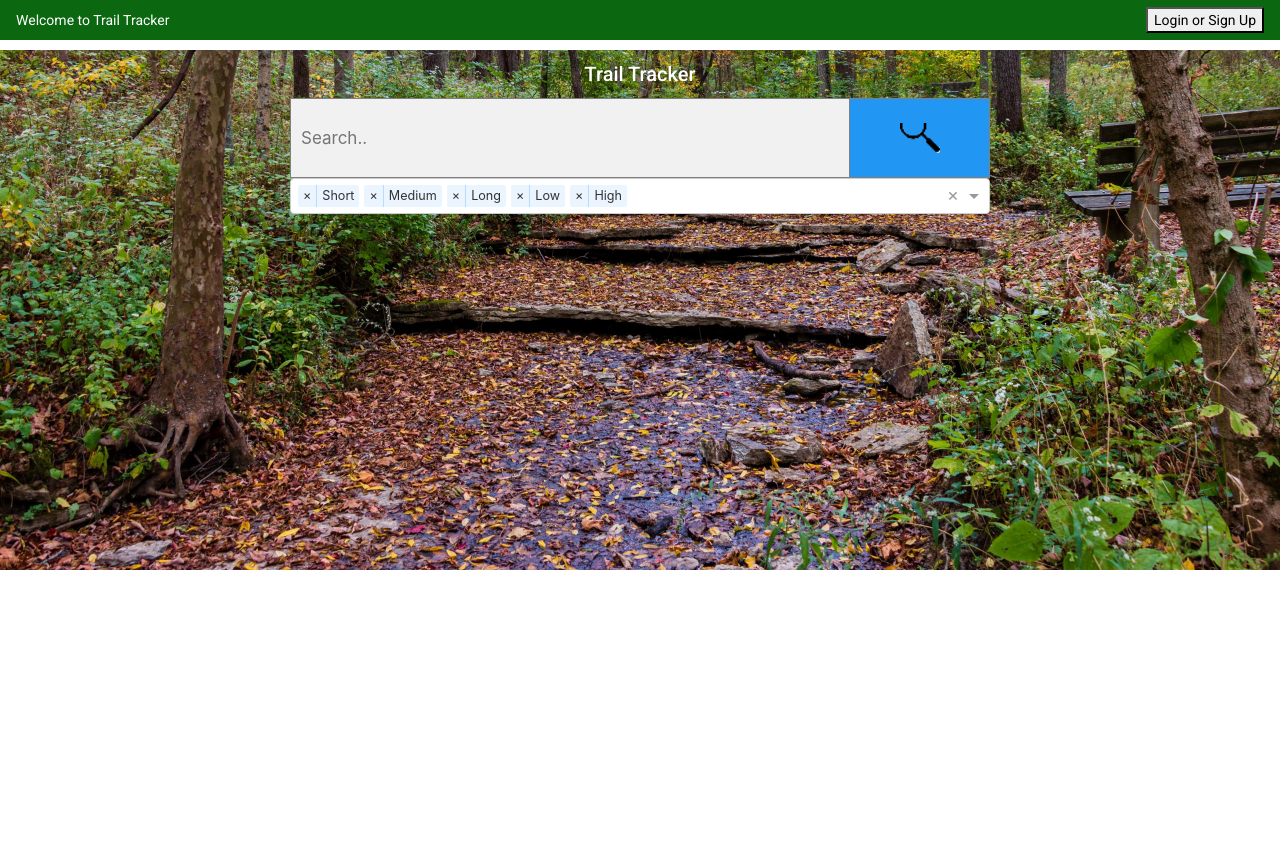
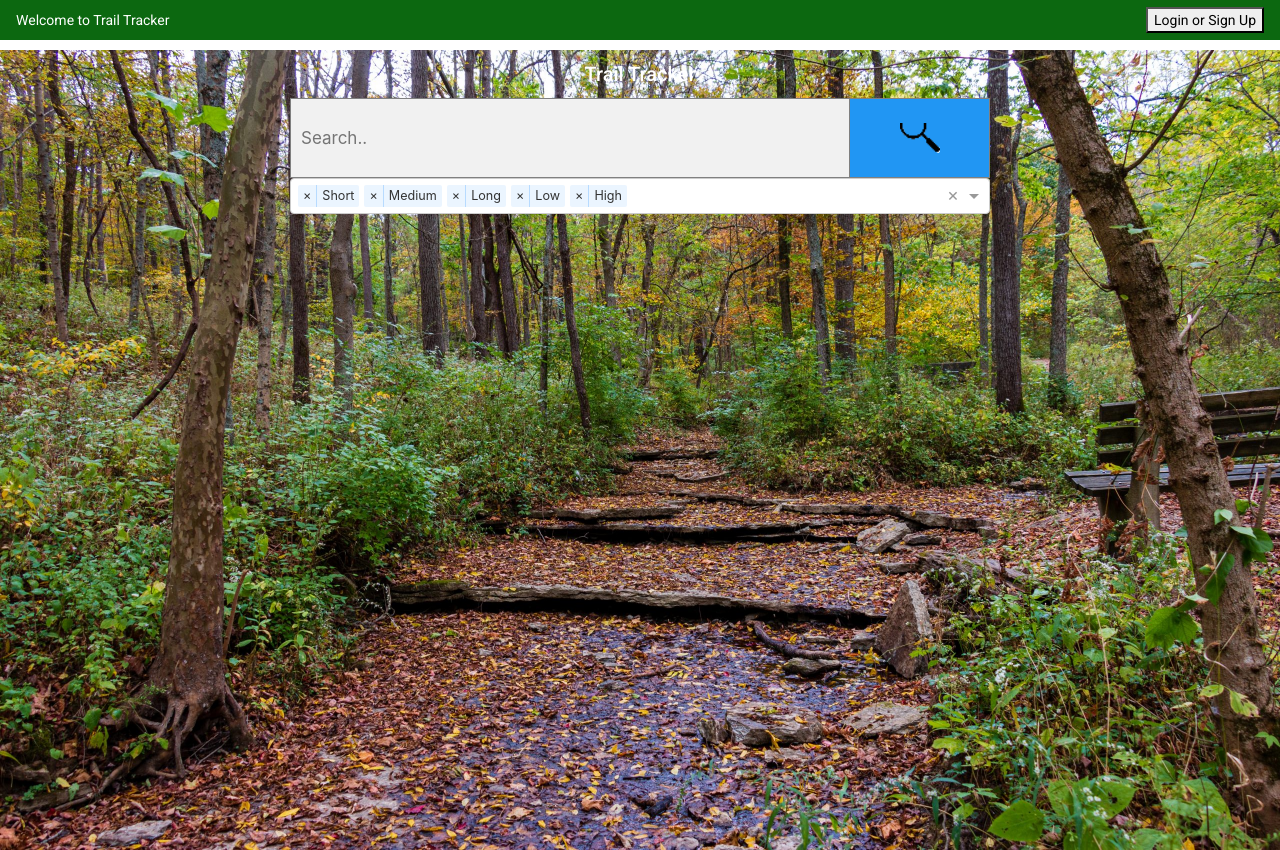
Before and after one commit to lyralvideo/trailtracker, an Angular app in the folder trailtracker/: page / in a window 1280 px wide. Built offline with nearby package versions, Linux system fonts and the light colour scheme.

Commit message:
slight text & background adjustments

```diff
--- a/trailtracker/src/app/home/home.component.css
+++ b/trailtracker/src/app/home/home.component.css
@@ -3,6 +3,7 @@
   background-repeat: no-repeat;
   background-size: cover;
   background-position: bottom;
+  height: 100%;
 }
 
 .content {
--- a/trailtracker/src/app/results/results.component.html
+++ b/trailtracker/src/app/results/results.component.html
@@ -23,7 +23,7 @@
                             <img src="../../assets/images/Trail.PNG" alt= "Trail Image">
                         </div>
                         <div class= "col info_list">
-                            <h3>Dipping Rock Trail</h3>
+                            <h3>Dripping Rock Trail</h3>
                             <ul>
                                 <li>Pet Friendly</li>
                                 <li>6 Mile Loop</li>
--- a/trailtracker/src/app/trail/trail.component.css
+++ b/trailtracker/src/app/trail/trail.component.css
@@ -3,6 +3,7 @@
     background-repeat: no-repeat;
     background-size: cover;
     background-position: bottom;
+    height: 100%;
 }
 
 .content {
```
